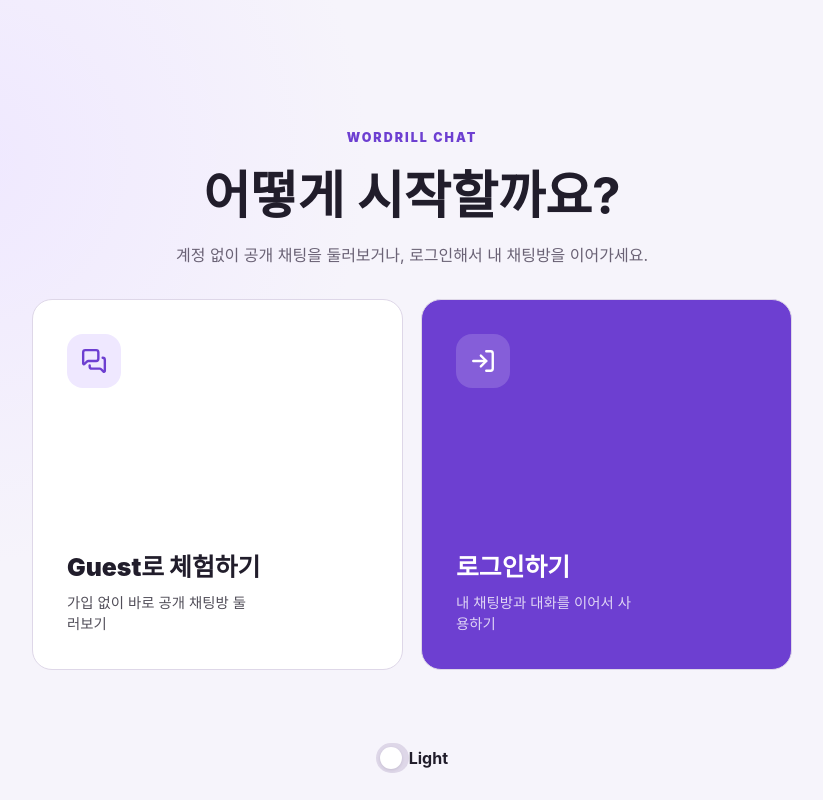
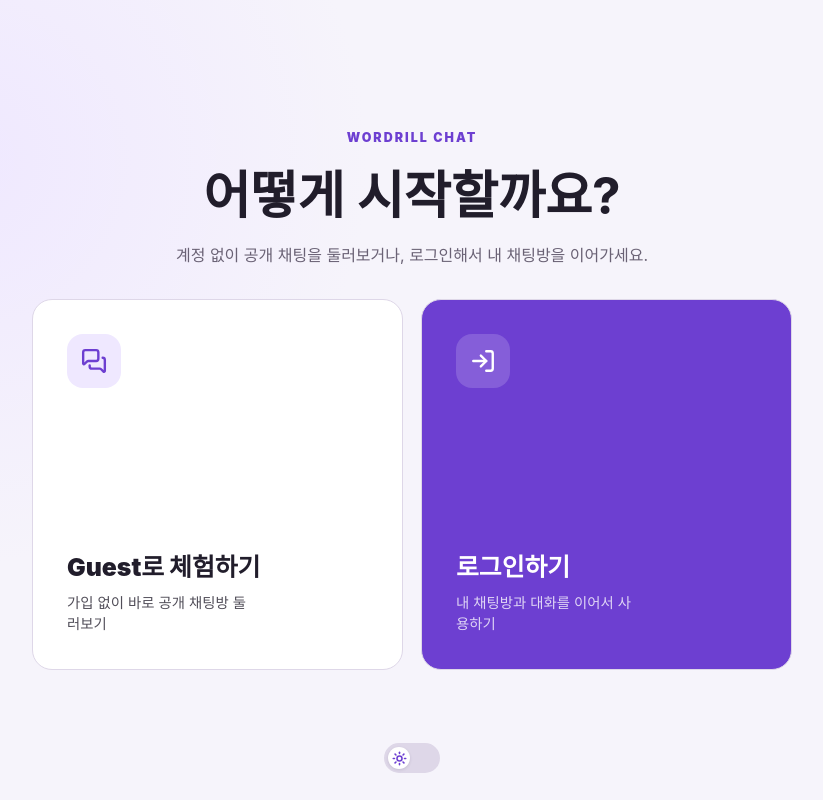
Before and after one commit to sys-Normal/wordrill, a Next.js app: page / in a window 1280 px wide. Shown: the whole page, without its empty margins (228-1051 px from the left). Built offline with nearby package versions, Linux system fonts and the light colour scheme.

Commit message:
style: 테마 토글을 태양과 달 아이콘으로 개선

```diff
--- a/app/theme-toggle.tsx
+++ b/app/theme-toggle.tsx
@@ -1,6 +1,7 @@
 "use client";
 
 import { useEffect, useState } from "react";
+import { Moon, Sun } from "lucide-react";
 import {
   browserStorageKeys,
   getLocalStorageItem,
@@ -41,10 +42,15 @@
       type="button"
       onClick={toggleTheme}
     >
-      <span className="themeToggleTrack">
-        <span className="themeToggleThumb" />
+      <span className="themeToggleTrack" aria-hidden="true">
+        <span className="themeToggleThumb">
+          {theme === "dark" ? (
+            <Moon className="themeToggleIcon" size={15} strokeWidth={2.5} />
+          ) : (
+            <Sun className="themeToggleIcon" size={15} strokeWidth={2.5} />
+          )}
+        </span>
       </span>
-      <span>{theme === "dark" ? "Dark" : "Light"}</span>
     </button>
   );
 }
```
